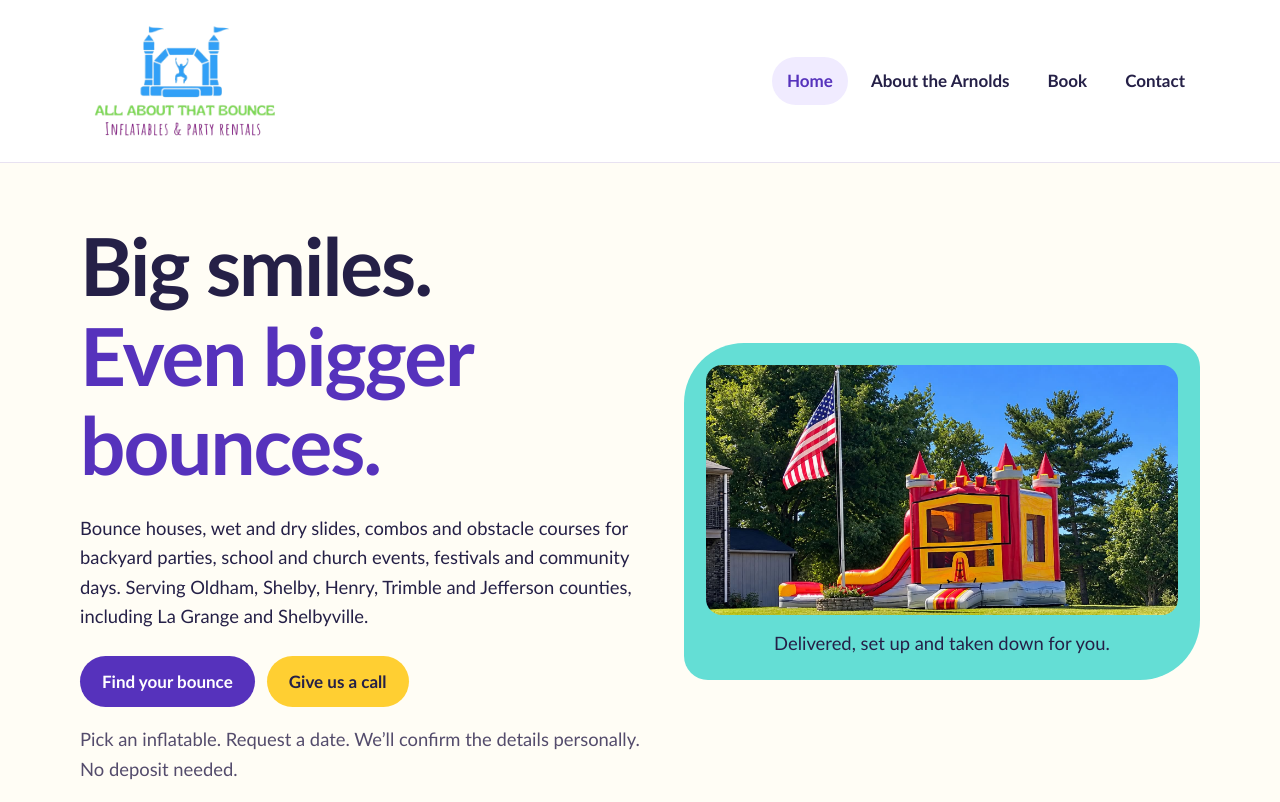
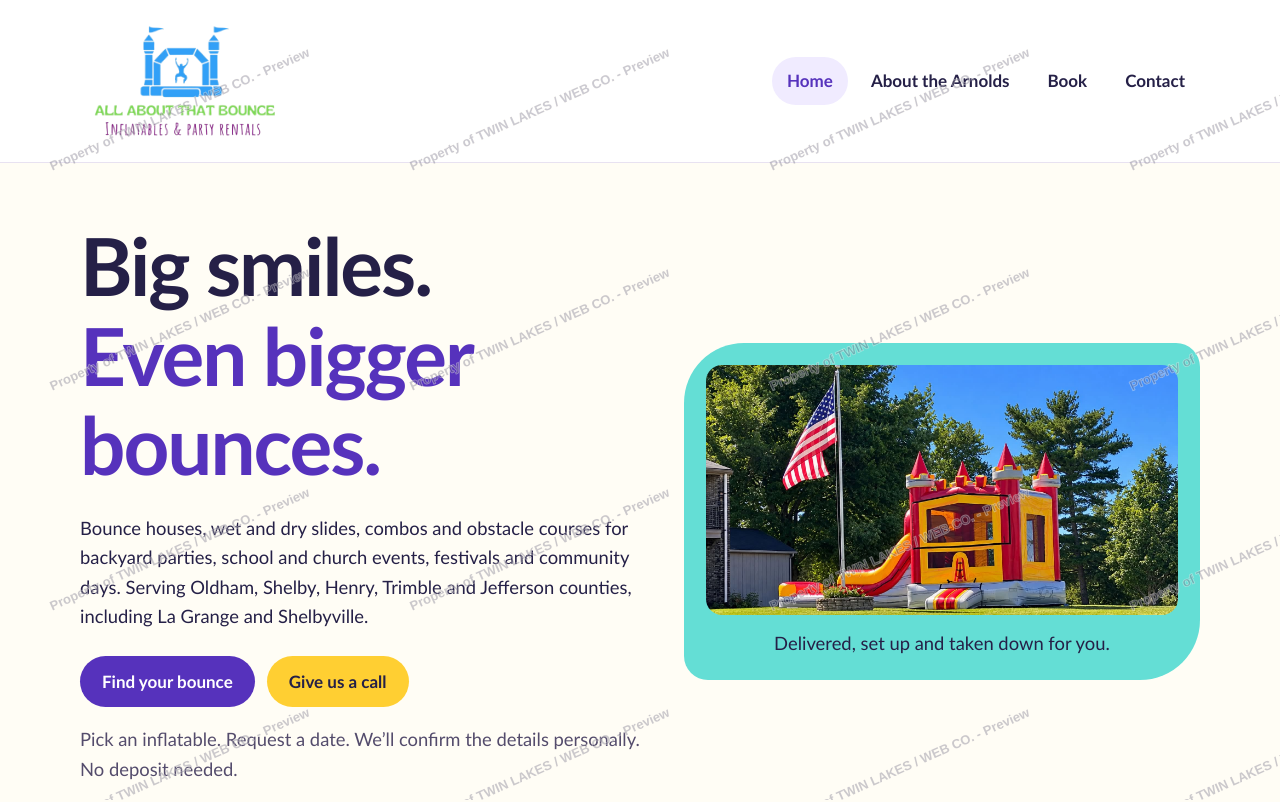
Before and after one commit to twinlakeswebco/allaboutthatbounce, a website with bundled scripts: page public/index.html in a window 1280 px wide. Shown: the top 802 px of the page. Built offline with nearby package versions, Linux system fonts and the light colour scheme; files whose address does not match are found by name.

Commit message:
Add preview watermark and Twin Lakes Web Co footer credit

```diff
--- a/public/index.html
+++ b/public/index.html
@@ -147,6 +147,7 @@
         </div>
       </section>
     </main>
+    <div class="preview-watermark" aria-hidden="true"></div>
     <footer>
       <div class="wrap">
         <a href="tel:5028517596">502-851-7596</a
@@ -154,6 +155,9 @@
         ><a href="https://www.facebook.com/Allaboutthatbounceky" rel="noopener">Facebook</a>
         <a href="https://www.instagram.com/allaboutthatbounce502/" rel="noopener">Instagram</a>
         <p>Serving Oldham, Shelby, Henry, Trimble &amp; Jefferson counties.</p>
+        <p class="website-credit">
+          Website by <a href="mailto:casey@twinlakesweb.com">Twin Lakes Web Co.</a>
+        </p>
       </div>
     </footer>
     <noscript
--- a/public/styles.css
+++ b/public/styles.css
@@ -788,3 +788,19 @@ main {
     gap: 12px;
   }
 }
+
+/* Remove the preview-watermark elements after final payment is confirmed. */
+.preview-watermark {
+  position: fixed;
+  inset: 0;
+  z-index: 9999;
+  pointer-events: none;
+  user-select: none;
+  background: url("assets/preview-watermark.svg") repeat;
+  background-size: 360px 220px;
+}
+.website-credit {
+  flex-basis: 100%;
+  margin: 0;
+  font-size: 0.875rem;
+}
```
Also changed, not shown: public/about.html (+4 -0 lines), public/admin.html (+4 -0 lines), public/book.html (+4 -0 lines), public/contact.html (+4 -0 lines), public/assets/preview-watermark.svg (added).
